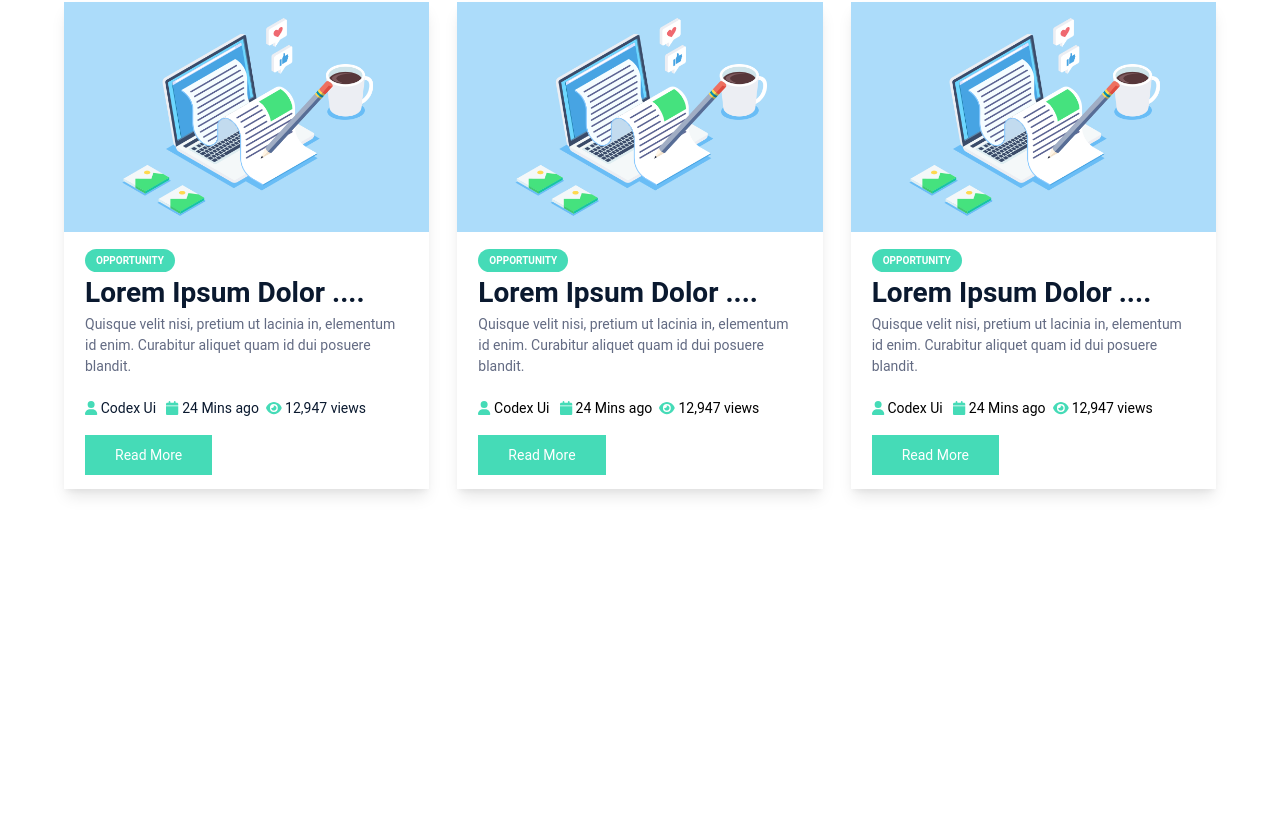
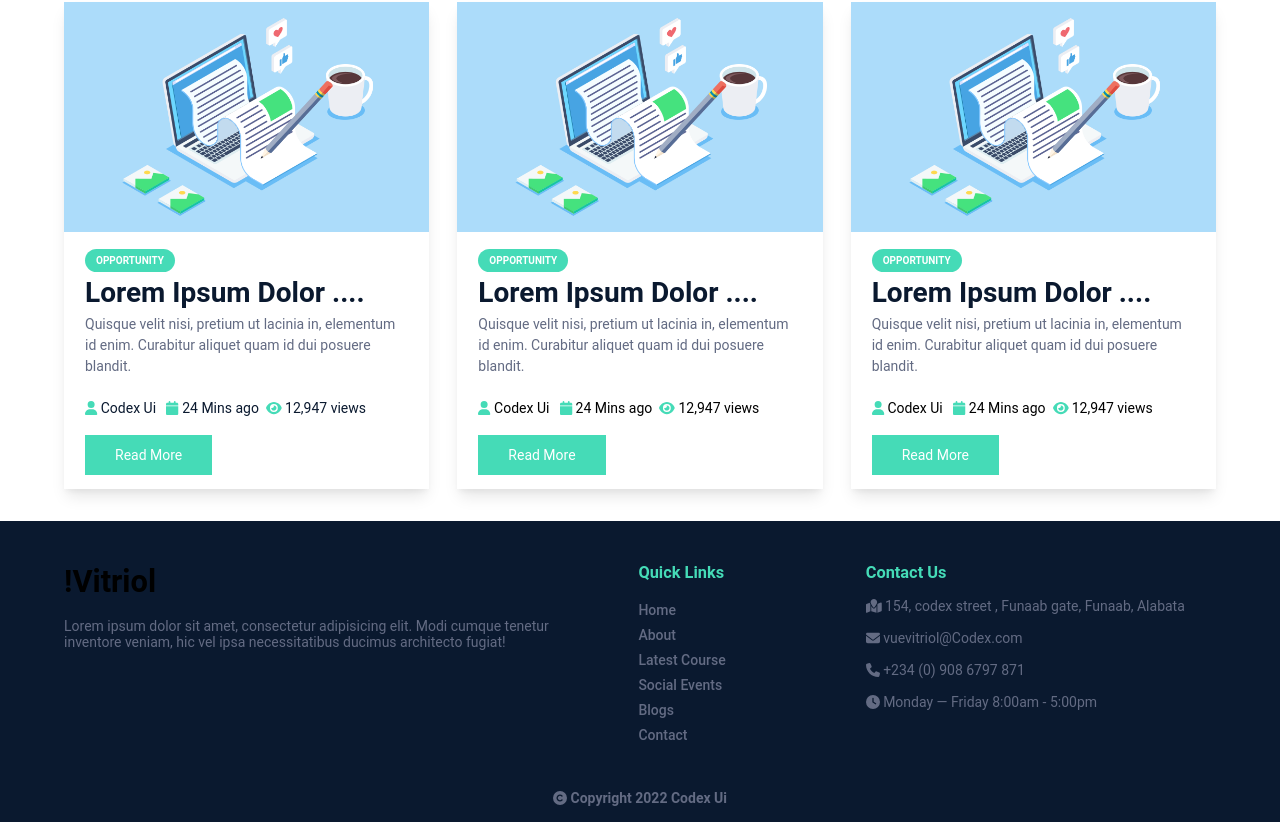
Before and after one commit to LordCodex/vitriol, a Vue app: page / in a window 1280 px wide. Shown: the part 1474-2296 px from the top of the page. Before the commit the page ends 1995 px from the top, so only its background shows below. Built offline with nearby package versions, Linux system fonts and the light colour scheme.

Commit message:
third commit

```diff
--- a/src/App.vue
+++ b/src/App.vue
@@ -4,6 +4,7 @@
   <AboUt/>
   <MaJor/>
   <Blog/>
+  <Footer/>
 </template>
 
 <script>
@@ -11,6 +12,7 @@ import MaJor from './components/Major.vue'
 import HeaderNew from './components/Header.vue'
 import AboUt from './components/About.vue'
 import Blog from './components/Blog.vue'
+import Footer from './components/Footer.vue'
 
 export default {
   name: 'App',
@@ -19,6 +21,7 @@ export default {
     AboUt,
     MaJor,
     Blog,
+    Footer,
   }
 }
 </script>
--- /dev/null
+++ b/src/assets/css/Footer.css
@@ -0,0 +1,38 @@
+.Footer-section{
+    background-color: rgb(10, 25, 47);
+
+}
+.footer{
+    width: 100%;
+    max-width:90%;
+    margin: 0 auto;
+    display:flex;
+    gap: 4em;
+    padding: 3em 0;
+}
+.footer2{
+    display:flex;
+    gap: 10em;
+}
+.footer-logo{
+    width: 45%;
+}
+.foot{
+    font-size: 15.4px;
+}
+.quick li{
+    line-height: 25px;
+    font-size: 14px;
+    font-weight: 510;
+}
+
+@media (max-width:768px){
+  .footer2,  .footer{
+        flex-direction: column;
+        gap: 4em;
+    }
+    .footer-logo{
+        width: 100%;
+    }
+
+}
--- /dev/null
+++ b/src/components/Footer.vue
@@ -0,0 +1,51 @@
+<template>
+  <div class="Footer-section">
+    <div class="footer">
+
+      <div class="footer-logo">
+        <div class="logo foot">
+          <h1>!Vitriol</h1>
+          <br />
+        </div>
+        <p style="color: rgb(99, 107, 131)">
+          Lorem ipsum dolor sit amet, consectetur adipisicing elit. Modi cumque
+          tenetur inventore veniam, hic vel ipsa necessitatibus ducimus
+          architecto fugiat!
+        </p>
+      </div>
+<div class="footer2">
+    <div class="quick">
+          <h3 style="color: #45dbb7;"><b>Quick Links</b></h3>
+          <br />
+          <ul style="color: rgb(99, 107, 131)">
+             <li>Home</li>
+            <li>About</li>
+            <li>Latest Course</li>
+            <li>Social Events</li>
+            <li>Blogs</li>
+            <li>Contact</li>
+          </ul>
+      </div>
+      <div class="contact">
+          <h3 style="color: #45dbb7;"><b> Contact Us</b></h3>
+          <br />
+          <p style="color: rgb(99, 107, 131)" > <i class="fa-solid fa-map-location"></i> 154, codex street , Funaab gate, Funaab, Alabata</p>
+         <br> <p style="color: rgb(99, 107, 131)" > <i class="fa-solid fa-envelope"></i> vuevitriol@Codex.com</p>
+         <br> <p style="color: rgb(99, 107, 131)" > <i class="fa-solid fa-phone"></i> +234 (0) 908 6797 871 </p>
+         <br> <p style="color: rgb(99, 107, 131)" > <i class="fa-solid fa-clock"></i>  Monday — Friday 8:00am - 5:00pm</p>
+      </div>
+      </div>
+    </div>
+    <h4 style="color: rgb(99, 107, 131); text-align:center;" > <i class="fa-solid fa-copyright"></i> Copyright 2022 Codex Ui</h4><br>
+  </div>
+</template>
+
+<script>
+export default {
+  name: "FooTer",
+};
+</script>
+
+<style scoped>
+@import "../assets/css/Footer.css";
+</style>
```
